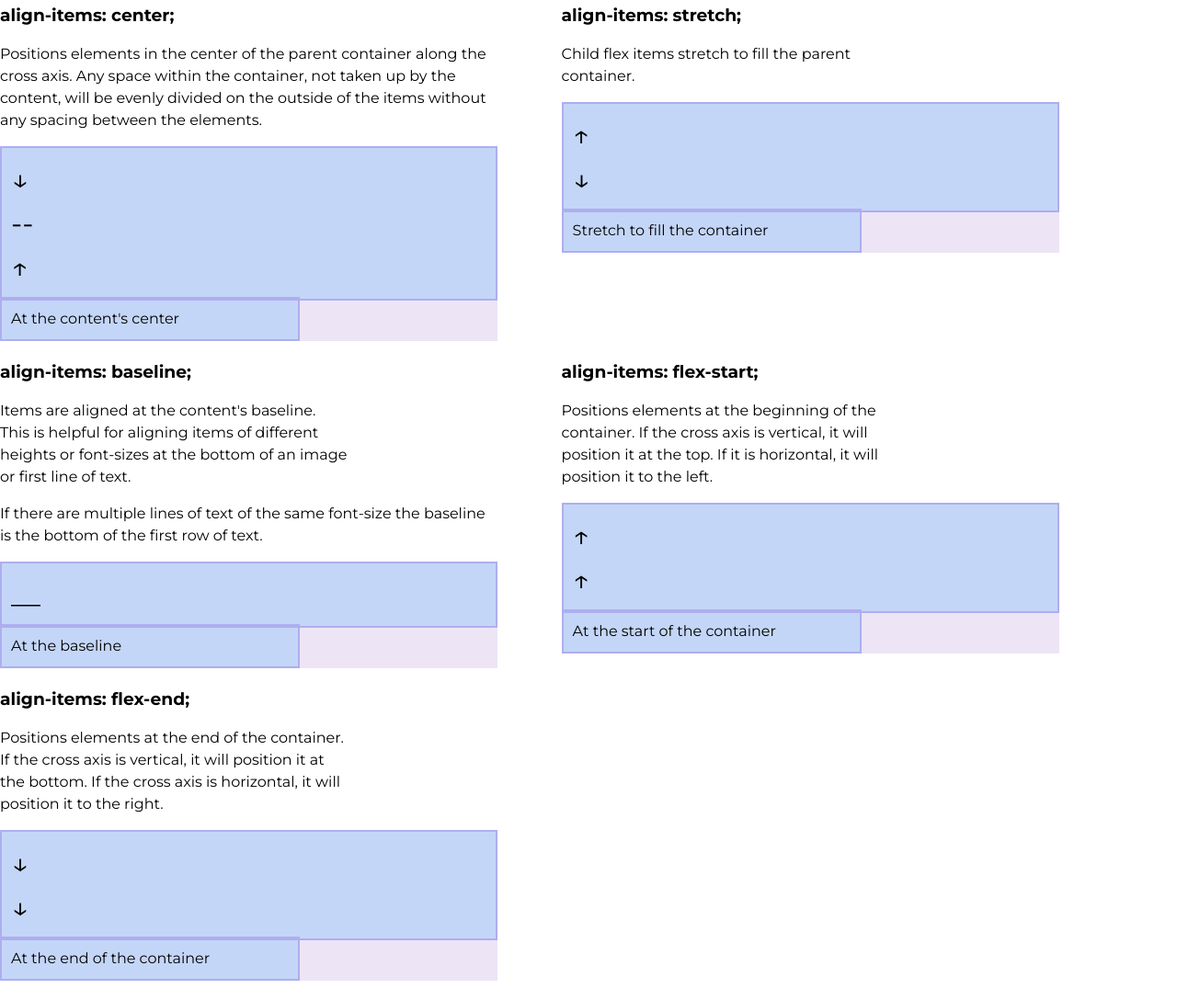
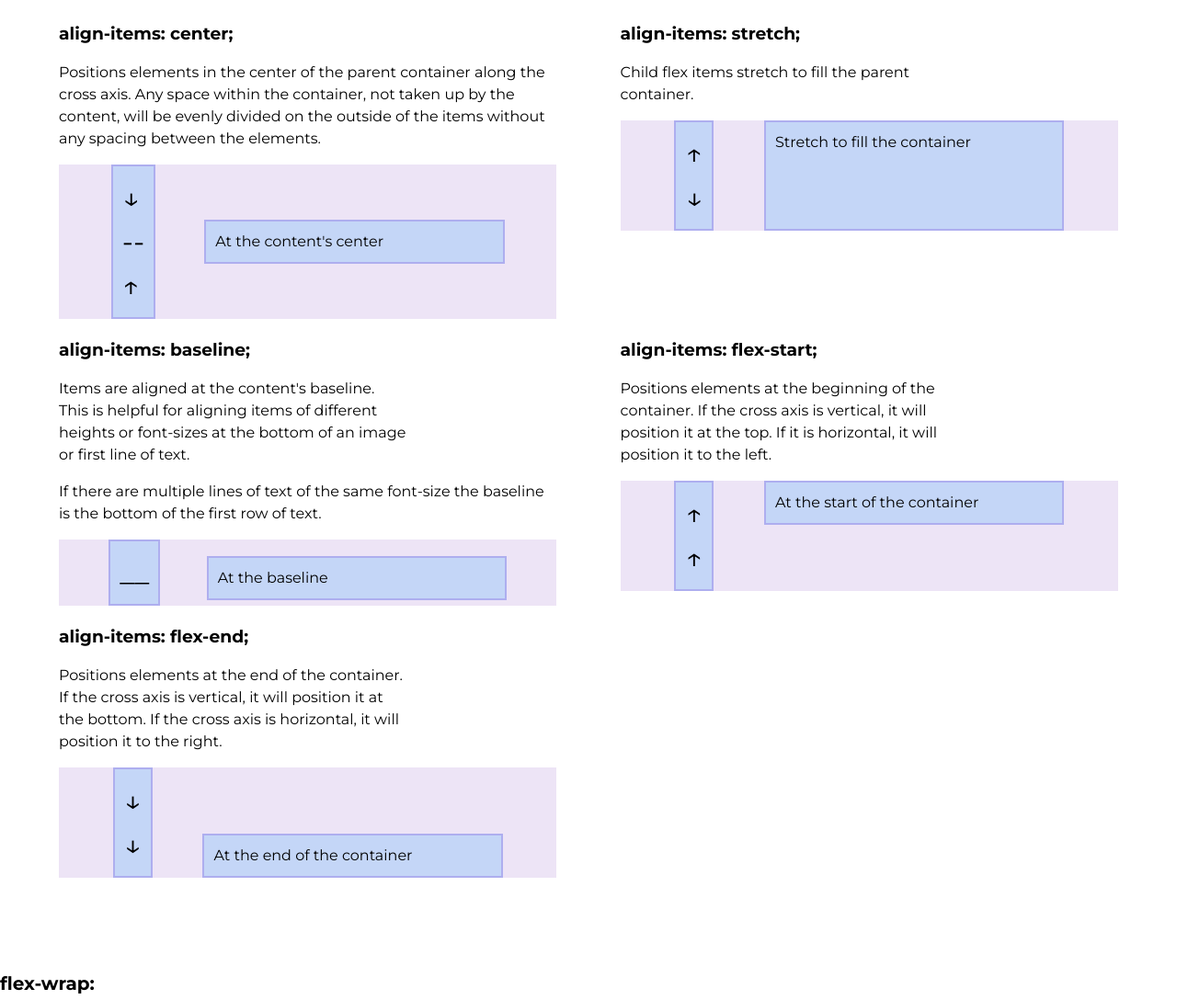
Before and after one commit to ang-riv/flexbox-worksheet, a plain HTML site: page index.html in a window 1280 px wide. Shown: the part 4553-5641 px from the top of the page at 92% size. Drawn offline with Linux system fonts and the light colour scheme.

Commit message:
Completed align-items sections

```diff
--- a/css/main.css
+++ b/css/main.css
@@ -395,31 +395,38 @@ section#justify-content-section {
 
 /* align-items */
 section#align-items-section {
-  /* place your code here */
+  display: flex;
+  justify-content: center;
+  align-items: center;
 }
 
 .align-items-center-parent-container {
-  /* place your code here */
+  display: flex;
+  align-items: center;
   justify-content: space-evenly;
 }
 
 .align-items-stretch-parent-container {
-  /* place your code here */
+  display: flex;
+  align-items: stretch;
   justify-content: space-evenly;
 }
 
 .align-items-baseline-parent-container {
-  /* place your code here */
+  display: flex;
+  align-items: baseline;
   justify-content: space-evenly;
 }
 
 .align-items-flex-start-parent-container {
-  /* place your code here */
+  display: flex;
+  align-items: flex-start;
   justify-content: space-evenly;
 }
 
 .align-items-flex-end-parent-container {
-  /* place your code here */
+  display: flex;
+  align-items: flex-end;
   justify-content: space-evenly;
 }
 
```
